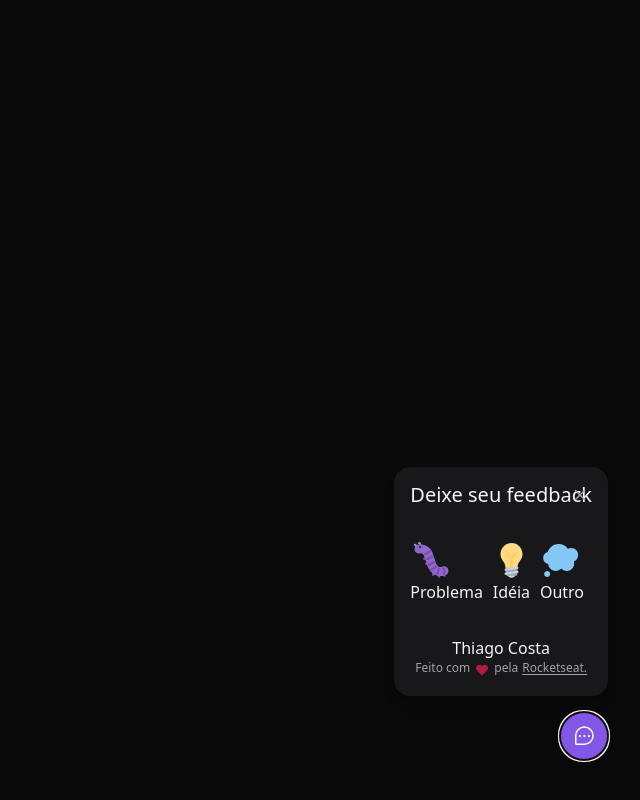
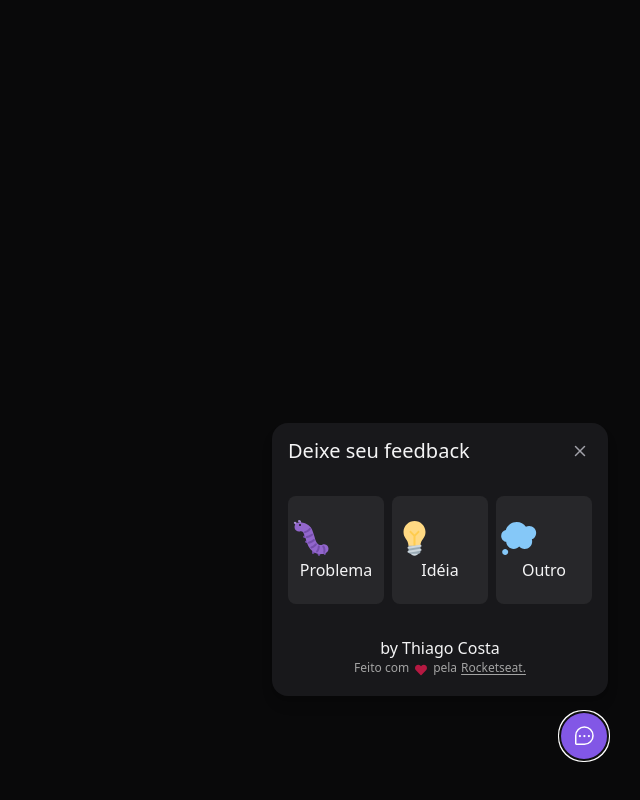
Before and after one commit to thmoreiracosta/nlw_impulse, a React (Vite) app in the folder web/: page / in a window 1280 px wide. Both pictures are taken after a click on the button "Feedback". Shown: the whole page, without its empty margins (640-1280 px from the left). Built offline with nearby package versions, Linux system fonts and the light colour scheme.

Commit message:
Atualizações

```diff
--- /dev/null
+++ b/web/src/components/WidgetForm/Steps/FeedbackContentStep.tsx
@@ -0,0 +1,3 @@
+export function FeedbackContentStep() {
+  return <div></div>
+}
--- /dev/null
+++ b/web/src/components/WidgetForm/Steps/FeedbackSuccessStep.tsx
@@ -0,0 +1,3 @@
+export function FeedbackSuccessStep() {
+  return <div></div>
+}
--- /dev/null
+++ b/web/src/components/WidgetForm/Steps/FeedbackTypeStep.tsx
@@ -0,0 +1,35 @@
+import { FeedbackType, feedbackTypes } from '..'
+import { CloseButton } from '../../CloseButton'
+
+interface FeedbackTypeStepProps {
+  onFeedbackTypeChange: (type: FeedbackType) => void
+}
+
+export function FeedbackTypeStep({
+  onFeedbackTypeChange
+}: FeedbackTypeStepProps) {
+  return (
+    <div>
+      <header>
+        <span className="text-xl leading-6">Deixe seu feedback</span>
+        <CloseButton />
+      </header>
+
+      <div className="flex py-8 gap-2 w-full">
+        {Object.entries(feedbackTypes).map(([key, value]) => {
+          return (
+            <button
+              key={key}
+              className="bg-zinc-800 rounded-lg py-5 w-24 flex-1 flex-col items-center gap-2 border-2 border-transparent hover:border-brand-500 focus:border-brand-500 focus:outline-none"
+              onClick={() => onFeedbackTypeChange(key as FeedbackType)}
+              type="button"
+            >
+              <img src={value.image.source} alt={value.image.alt} />
+              <span>{value.title}</span>
+            </button>
+          )
+        })}
+      </div>
+    </div>
+  )
+}
--- a/web/src/components/WidgetForm.tsx
+++ b/web/src/components/WidgetForm/index.tsx
@@ -1,10 +1,12 @@
 import { FaHeart } from 'react-icons/fa'
-import { CloseButton } from './CloseButton'
-import bugImageUrl from '../assets/bug.svg'
-import ideaImageUrl from '../assets/idea.svg'
-import thoughtImageUrl from '../assets/thought.svg'
+import { CloseButton } from '../CloseButton'
+import bugImageUrl from '../../assets/bug.svg'
+import ideaImageUrl from '../../assets/idea.svg'
+import thoughtImageUrl from '../../assets/thought.svg'
+import { useState } from 'react'
+import { FeedbackTypeStep } from './Steps/FeedbackTypeStep'
 
-const feedbackTypes = {
+export const feedbackTypes = {
   BUG: {
     title: 'Problema',
     image: {
@@ -28,29 +30,20 @@
   }
 }
 
+export type FeedbackType = keyof typeof feedbackTypes
+
 export function WidgetForm() {
+  const [feedbackType, setFeedbackType] = useState<FeedbackType | null>(null)
+
   return (
     <div className="bg-zinc-900 p-4 relative rounded-2xl mb-4 flex flex-col items-center shadow-lg w-[calc(100vw-2rem)] md:w-auto">
-      <header>
-        <span className="text-xl leading-6">Deixe seu feedback</span>
-        <CloseButton />
-      </header>
+      <FeedbackTypeStep onFeedbackTypeChange={setFeedbackType} />
 
-      <div className="flex py-8 gap-2 w-full">
-        {Object.entries(feedbackTypes).map(([key, value]) => {
-          return (
-            <button>
-              <img src={value.image.source} alt={value.image.alt} />
-              <span>{value.title}</span>
-            </button>
-          )
-        })}
-      </div>
       <p>
         {' '}
         <a target="_blank" href="https://github.com/thmoreiracosta">
           {' '}
-          Thiago Costa{' '}
+          by Thiago Costa{' '}
         </a>
       </p>
 
```
